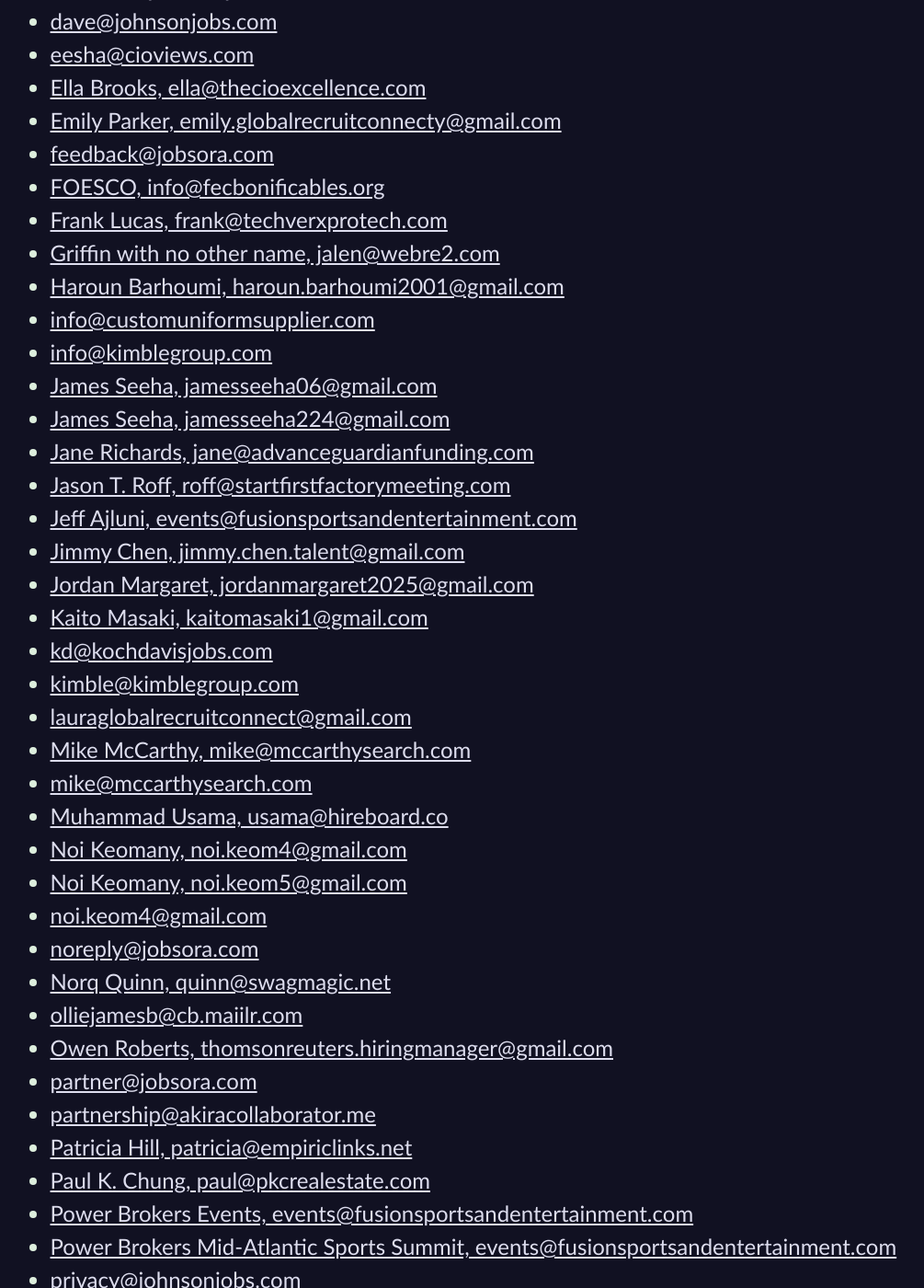
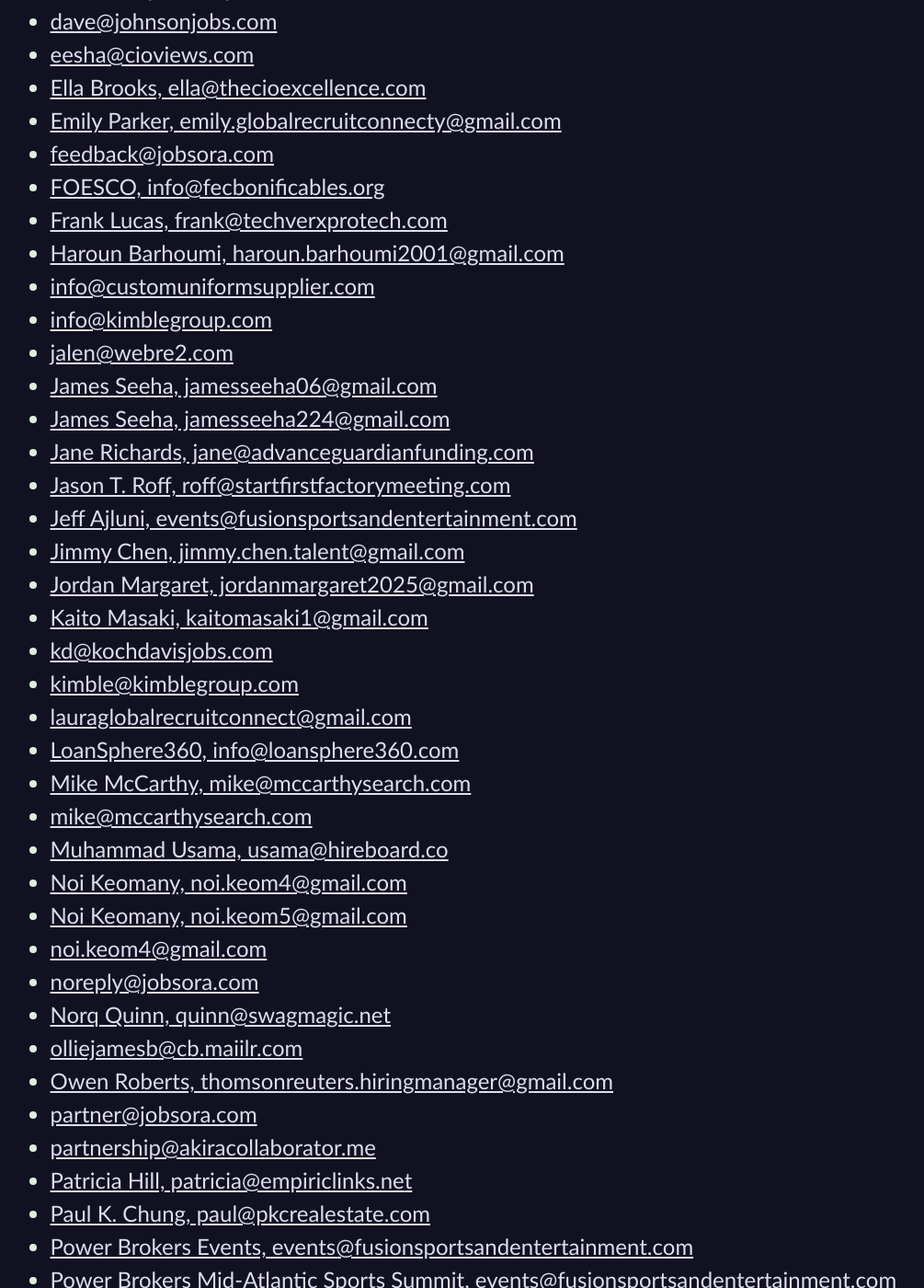
Before and after one commit to CodosaurusLLC/CodosaurusLLC.github.io, a Jekyll site: the page built from spambait.md, in a window 1280 px wide and 1400 px high, scrolled down 909 px. Shown: the whole window at 92% size, without its empty margins (45-1050 px from the left). Built offline with Jekyll 4.4.1, drawn with Linux system fonts in a browser that asks for light colours; our own code applies the rules of GitHub Pages for plain Markdown files.

Commit message:
add spammer, and sort

```diff
--- a/spambait.md
+++ b/spambait.md
@@ -26,10 +26,10 @@
 - [feedback@jobsora.com](mailto:feedback@jobsora.com)
 - [FOESCO, info@fecbonificables.org](mailto:info@fecbonificables.org)
 - [Frank Lucas, frank@techverxprotech.com](mailto:frank@techverxprotech.com)
-- [Griffin with no other name, jalen@webre2.com](mailto:jalen@webre2.com)
 - [Haroun Barhoumi, haroun.barhoumi2001@gmail.com](mailto:haroun.barhoumi2001@gmail.com)
 - [info@customuniformsupplier.com](mailto:info@customuniformsupplier.com)
 - [info@kimblegroup.com](mailto:info@kimblegroup.com)
+- [jalen@webre2.com](mailto:jalen@webre2.com)
 - [James Seeha, jamesseeha06@gmail.com](mailto:jamesseeha06@gmail.com)
 - [James Seeha, jamesseeha224@gmail.com](mailto:jamesseeha224@gmail.com)
 - [Jane Richards, jane@advanceguardianfunding.com](mailto:jane@advanceguardianfunding.com)
@@ -41,6 +41,7 @@
 - [kd@kochdavisjobs.com](mailto:kd@kochdavisjobs.com)
 - [kimble@kimblegroup.com](mailto:kimble@kimblegroup.com)
 - [lauraglobalrecruitconnect@gmail.com](mailto:lauraglobalrecruitconnect@gmail.com)
+- [LoanSphere360, info@loansphere360.com](mailto:info@loansphere360.com)
 - [Mike McCarthy, mike@mccarthysearch.com](mailto:mike@mccarthysearch.com)
 - [mike@mccarthysearch.com](mailto:mike@mccarthysearch.com)
 - [Muhammad Usama, usama@hireboard.co](mailto:usama@hireboard.co)
@@ -67,7 +68,7 @@
 - [sam@career-growth.co](mailto:sam@career-growth.co)
 - [Sydney Van Kammen, sydney@localwarespace.com](mailto:sydney@localwarespace.com)
 - [Tehillim Kollel, ads@ysmarketing.org](mailto:ads@ysmarketing.org)
-= [Willow Dane, willow.dane@cclustox.cyou](mailto:willow.dane@cclustox.cyou)
+- [Willow Dane, willow.dane@cclustox.cyou](mailto:willow.dane@cclustox.cyou)
 
 Want to join this "lustrious" group?&nbsp;
 Just send me some spam.&nbsp;
```
